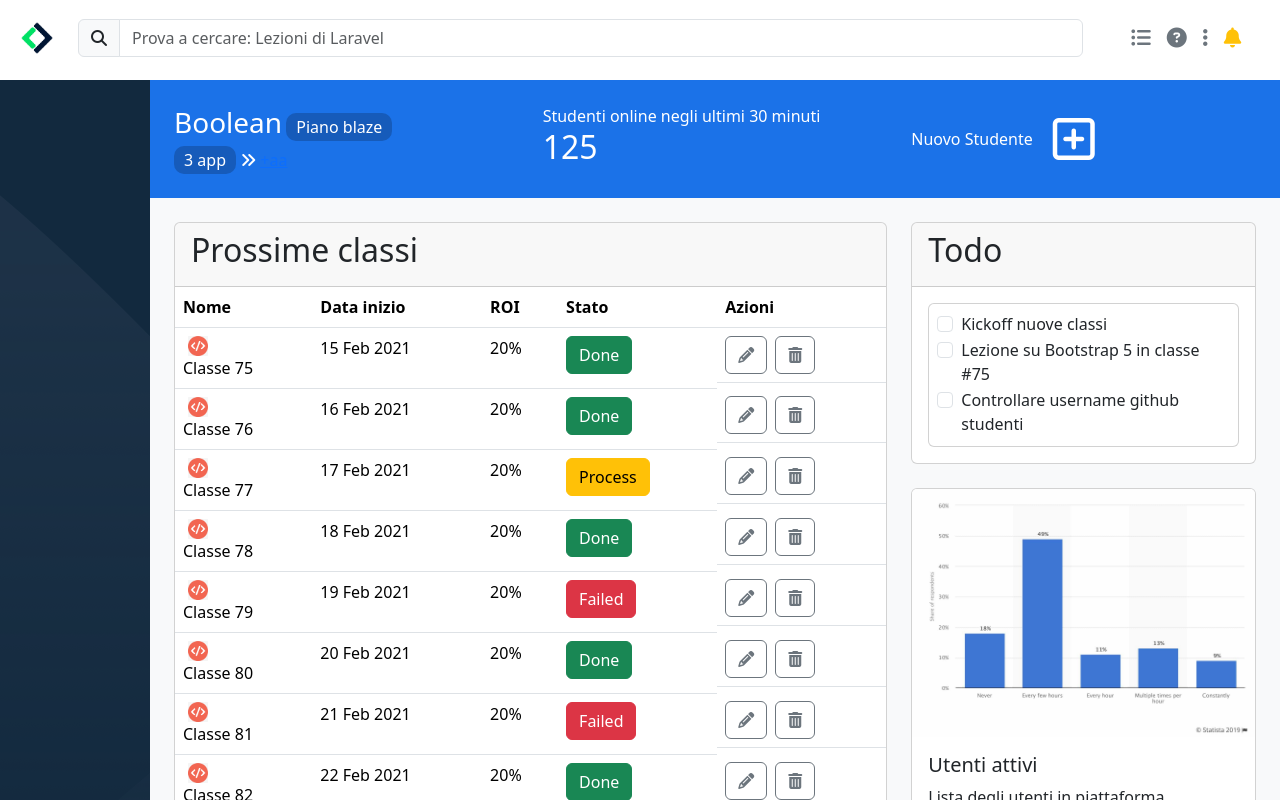
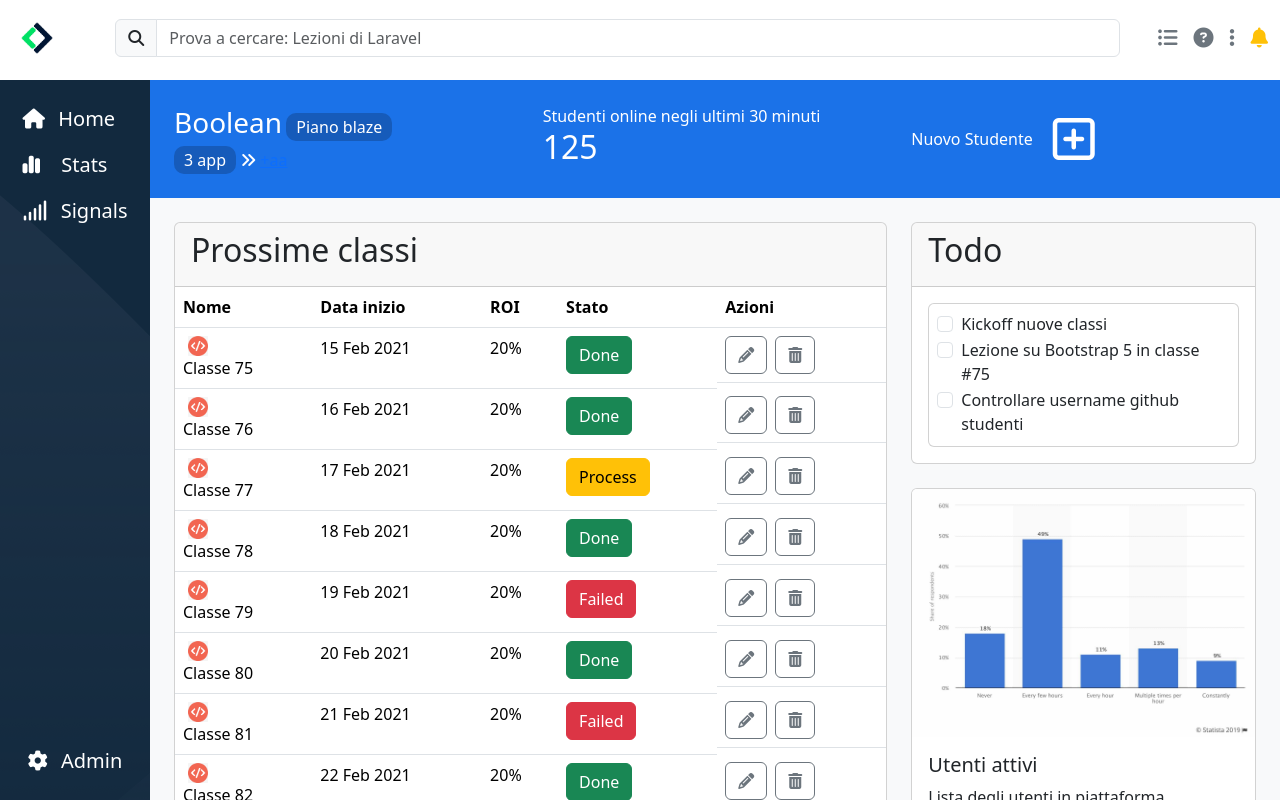
Before and after one commit to MarcoFonti/html-css-bootstrap-dashboard, a plain HTML site: page index.html in a window 1280 px wide. Drawn offline with nearby package versions, Linux system fonts and the light colour scheme.

Commit message:
add recipe-aside

```diff
--- a/index.html
+++ b/index.html
@@ -14,7 +14,7 @@
 <body>
   <header class="recipe-header">
     <nav class="navbar">
-      <div class="container-fluid align-items-center justify-content-start">
+      <div class="container-fluid align-items-center">
         <a class="navbar-brand" href="#">
           <img src="img/mobile-logo.png" alt="Bootstrap" width="50px">
         </a>
@@ -24,7 +24,7 @@
             <input type="text" class="form-control" placeholder="Prova a cercare: Lezioni di Laravel">
           </div>
         </form>
-        <div class="ms-3 ms-md-5">
+        <div>
           <ul class="list-unstyled d-flex gap-3 m-0 fs-5">
             <li class="d-none d-lg-inline-grid"><a class="text-secondary" href="#"><i class="fa-solid fa-list-ul"></i></a></li>
             <li class="d-none d-lg-inline-grid" ><a class="text-secondary" href="#"><i class="fa-solid fa-circle-question"></i></a></li>
@@ -36,8 +36,25 @@
     </nav>
   </header>
       <div class="recipe-content flex">
-        <aside class="recipe-aside">
-
+        <aside class="recipe-aside py-4 d-flex flex-column align-items-center justify-content-between text-white fs-5">
+          <nav class="d-flex flex-column row-gap-3">
+            <div>
+              <i class="fa-solid fa-house"></i>
+              <span class="d-none d-lg-inline ms-2">Home</span>
+            </div>
+            <div>
+              <i class="fa-solid fa-chart-simple"></i>
+              <span class="d-none d-lg-inline ms-3">Stats</span>
+            </div>
+            <div>
+              <i class="fa-solid fa-signal"></i>
+              <span class="d-none d-lg-inline ms-2">Signals</span>
+            </div>
+          </nav>
+          <nav>
+            <i class="fa-solid fa-gear"></i>
+            <span class="d-none d-lg-inline ms-2">Admin</span>
+          </nav>
         </aside>
         <main class="recipe-activity">
           <header class="header-activity">
```
